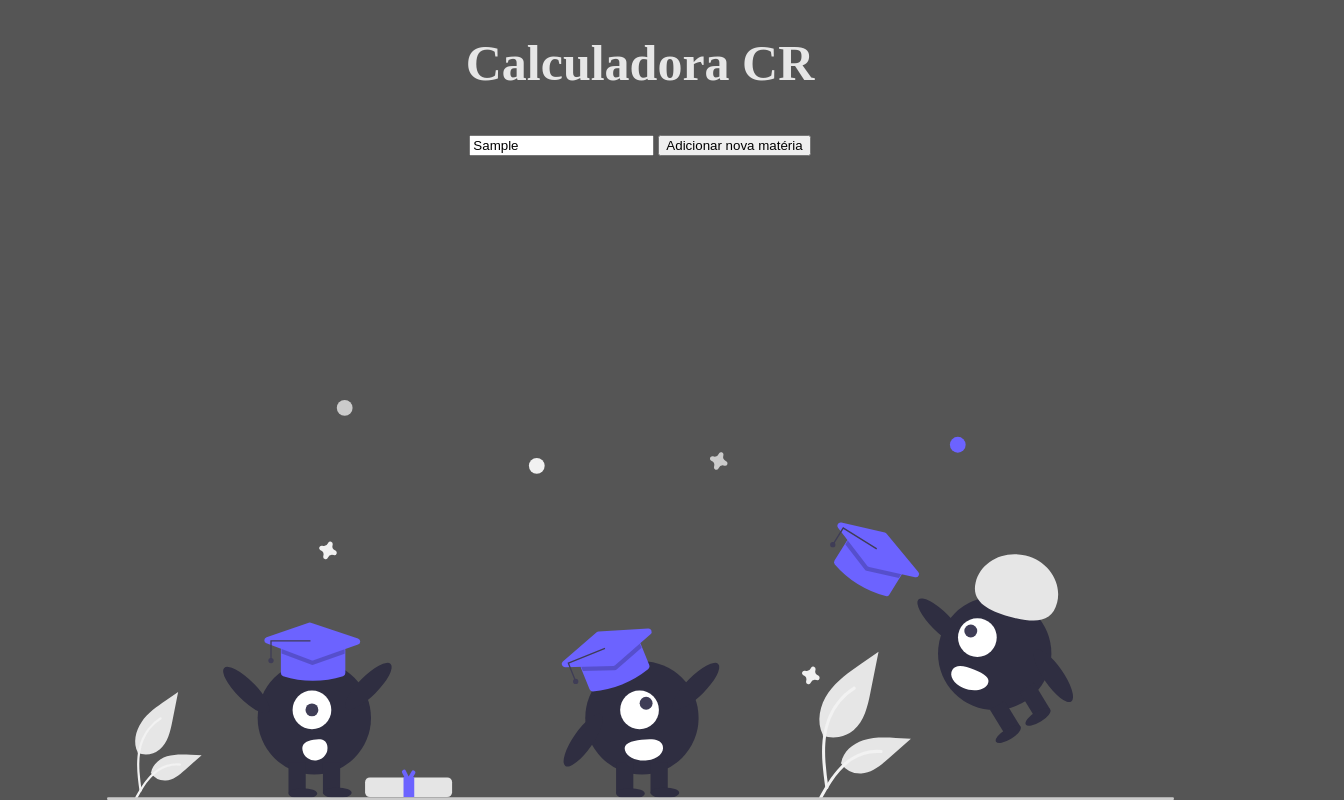
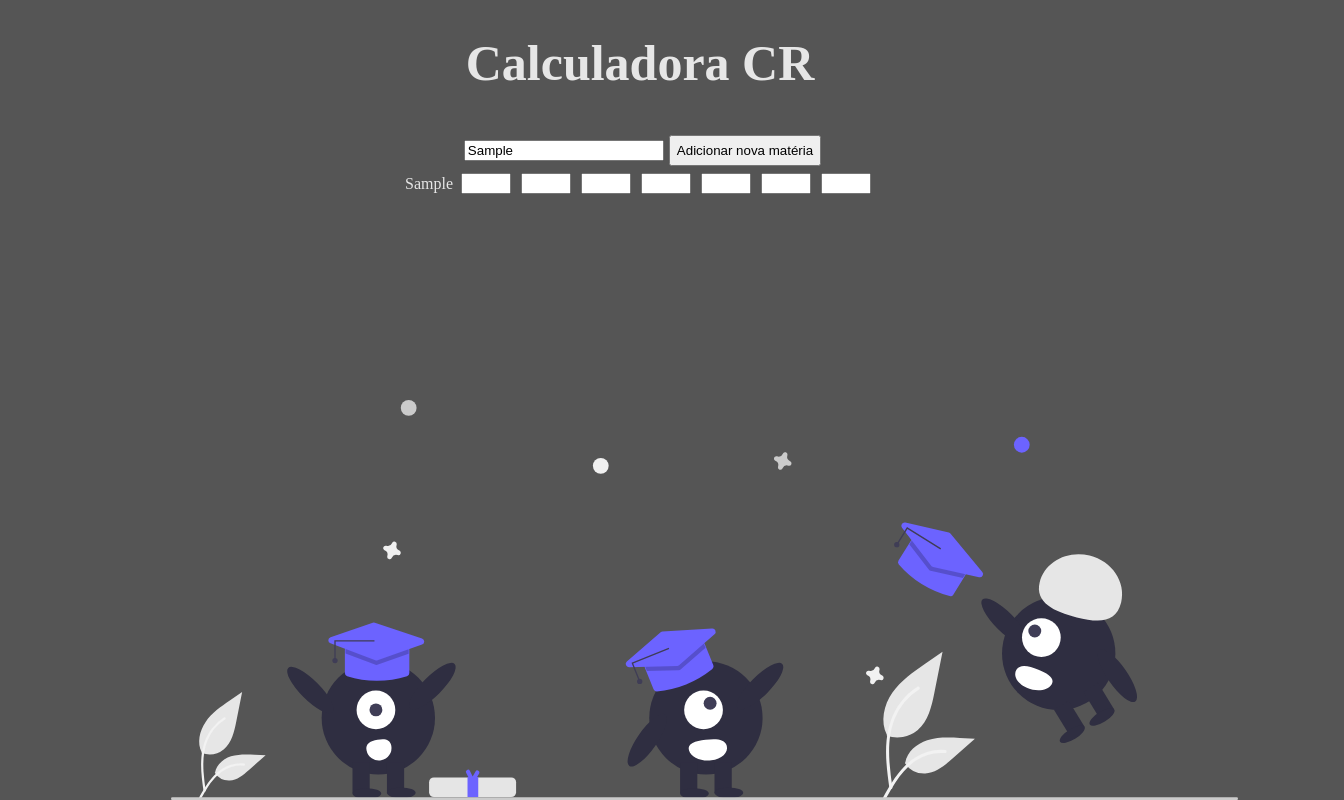
Before and after one commit to cedraz/CalculadoraCR, a website with bundled scripts: page public/index.html in a window 1280 px wide. Both pictures are taken after typing "Sample" into the empty fields and a click on the button "Adicionar nova matéria". Shown: the whole page, 1344 px wide, since content can reach past the window. Built offline with nearby package versions, Linux system fonts and the light colour scheme.

Commit message:
Criação das materias

```diff
--- a/public/assets/css/style.css
+++ b/public/assets/css/style.css
@@ -23,10 +23,31 @@ body {
     width: 90vw;
     height: auto;
     display: flex;
-    flex-direction: row;
+    flex-direction: column;
     justify-content: center;
     align-self: center;
     margin: 10px;
+}
+
+.cria-materia {
+    display: flex;
+    justify-content: center;
+}
+
+.input-nova-materia {
+    width: 200px;
+}
+
+.materias {
+    color: rgb(230 230 230);
+    display: flex;
+    flex-direction: row;
+    justify-content: center;
+}
+
+input {
+    margin: 5px;
+    width: 50px;
 }
 
 .foot {
--- a/public/index.html
+++ b/public/index.html
@@ -18,10 +18,14 @@
             <button class="botao-nova-materia">Adicionar nova matéria</button>
         </div>
 
+        <div class="materias">
+
+        </div>
+
         <div class="foot">
 
         </div>
     </section>
-    <script src="../src/main.js" ></script>
+    <script type="module" src="../src/main.js" ></script>
 </body>
 </html>
--- a/src/main.js
+++ b/src/main.js
@@ -1 +1,9 @@
-import { bubbleSort } from "./modules/bubbleSort.js";
+import { novaMateria } from "./modules/novaMateria.js";
+
+const materias = document.querySelector('.materias');
+const inputNovaMateria = document.querySelector('.input-nova-materia');
+const criaMateria = document.querySelector('.botao-nova-materia');
+
+criaMateria.addEventListener('click', () => {
+    novaMateria(inputNovaMateria.value, materias);
+})
--- a/src/modules/novaMateria.js
+++ b/src/modules/novaMateria.js
@@ -0,0 +1,23 @@
+export { novaMateria }
+function novaMateria(nome, divPai) {
+    const table = document.createElement('table');
+    const tr = document.createElement('tr');
+    const nomeMateria  =document.createElement('td');
+    const p1  =document.createElement('input');
+    const p2  =document.createElement('input');
+    const p3  =document.createElement('input');
+    const pe1  =document.createElement('input');
+    const pe2  =document.createElement('input');
+    const pe3  =document.createElement('input');
+    const ch  =document.createElement('input');
+
+    nomeMateria.innerHTML = nome
+    const array = [nomeMateria, p1, p2, p3, pe1, pe2, pe3, ch];
+
+    for (let tag of array) {
+        tr.appendChild(tag)
+    }
+
+    table.appendChild(tr);
+    divPai.appendChild(table);
+}
```
